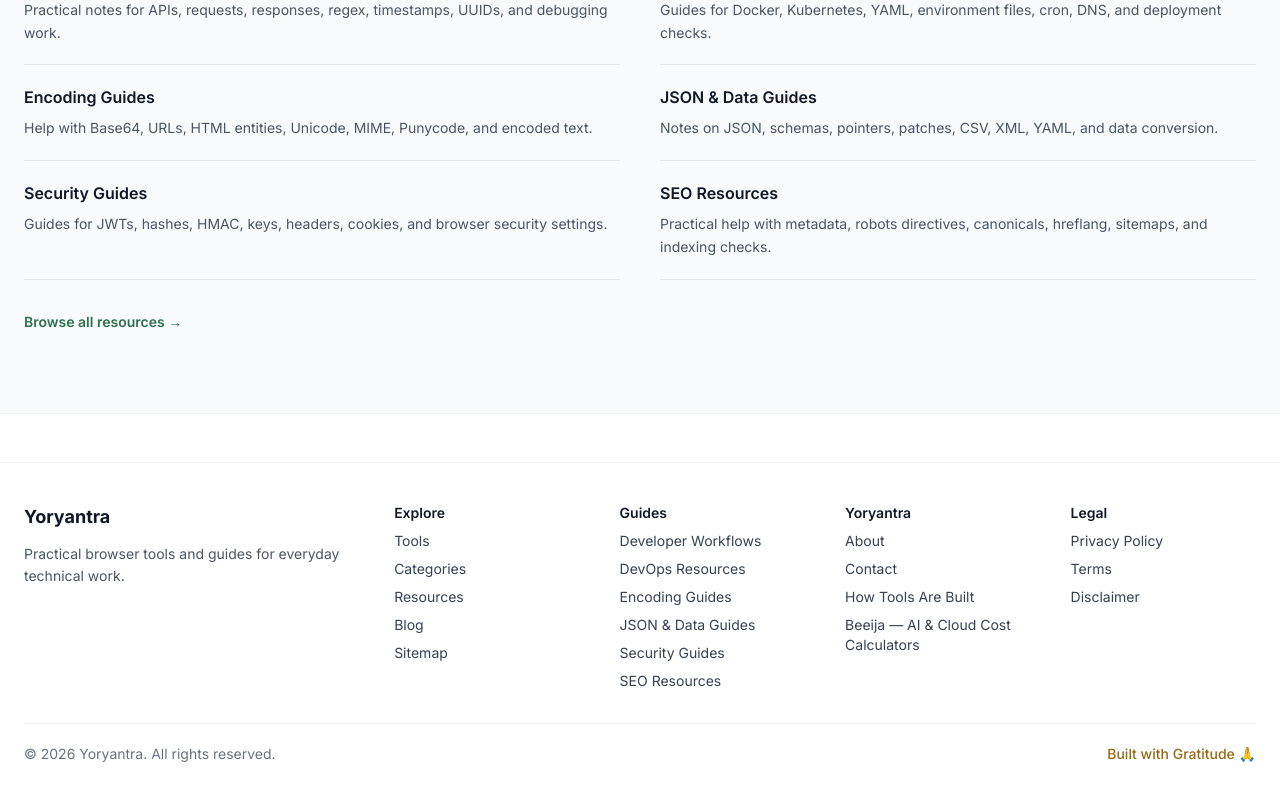
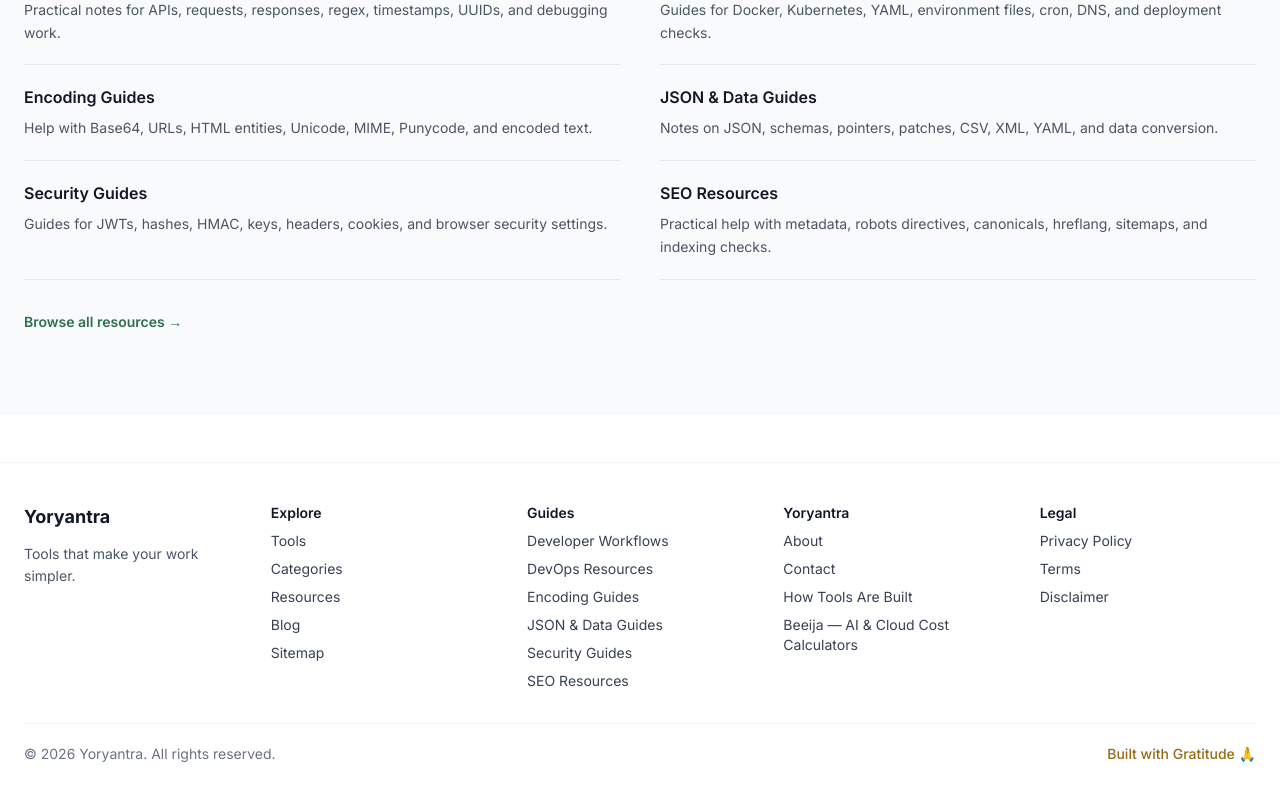
Before and after one commit to vaarunsonawwane-ops/yoryantra-new, a Next.js app: page / in a window 1280 px wide. Shown: the part 2197-2997 px from the top of the page. Built offline with nearby package versions, Linux system fonts and the light colour scheme.

Commit message:
Update Footer.tsx

```diff
--- a/app/components/Footer.tsx
+++ b/app/components/Footer.tsx
@@ -13,7 +13,7 @@ export default function Footer() {
             <p className="text-lg font-bold text-gray-900">Yoryantra</p>
 
             <p className="mt-3 text-sm leading-relaxed text-gray-600">
-              Practical browser tools and guides for everyday technical work.
+              Tools that make your work simpler.
             </p>
           </div>
 
```
